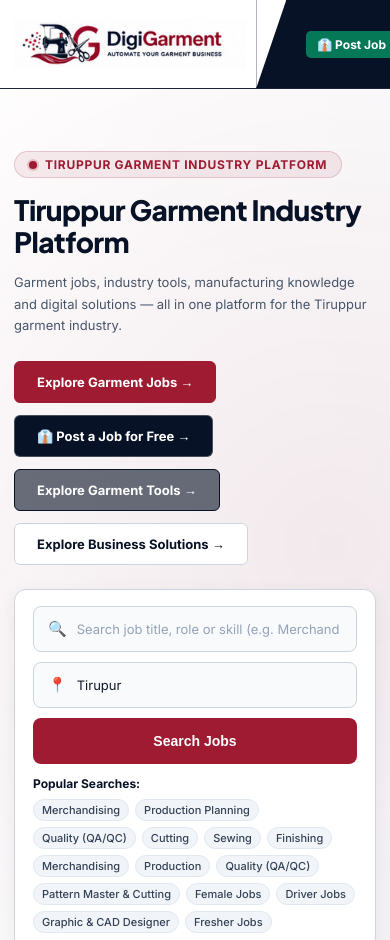
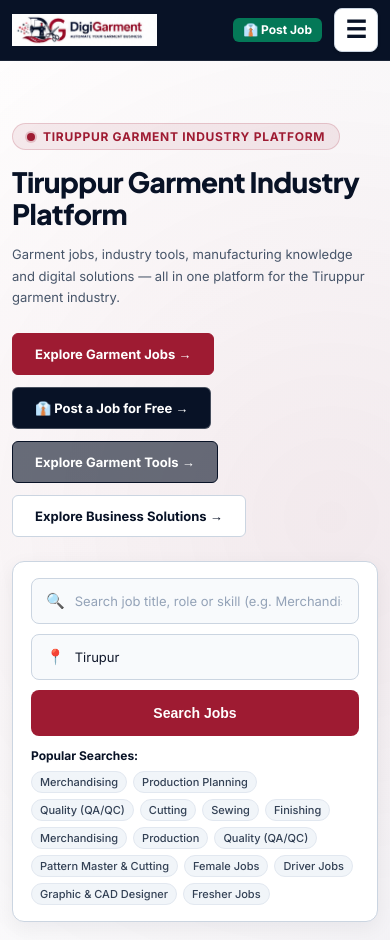
Before and after one commit to ksanthosh930-hue/tiruppurgarment, a plain HTML site: page index.html in a window 390 px wide. Shown: the top 940 px of the page. Drawn offline with Linux system fonts and the light colour scheme; no server answers.

Commit message:
fix(mobile): restore visible hamburger navigation

```diff
--- a/css/styles.css
+++ b/css/styles.css
@@ -114,17 +114,25 @@ a {
 .menu-toggle {
     display: none;
     margin-left: auto;
-    background: none;
-    border: 0;
-    color: #fff;
-    font-size: 26px;
+    background: #FFFFFF;
+    border: 1px solid #CBD5E1;
+    border-radius: 8px;
+    color: #081226;
+    font-size: 24px;
+    font-weight: 800;
     min-width: 44px;
     min-height: 44px;
+    width: 44px;
+    height: 44px;
     align-items: center;
     justify-content: center;
     cursor: pointer;
     touch-action: manipulation;
     padding: 0;
+    box-shadow: 0 1px 3px rgba(0, 0, 0, 0.18);
+    flex-shrink: 0;
+    box-sizing: border-box;
+    transition: background-color 0.15s ease, border-color 0.15s ease;
 }
 
 .hero {
@@ -1621,7 +1629,45 @@ footer {
 
 @media(max-width:800px) {
     .container {
-        width: min(100% - 28px, 680px)
+        width: min(100% - 24px, 680px);
+    }
+
+    .site-header {
+        position: sticky;
+        top: 0;
+        z-index: 100;
+        background: #081226;
+    }
+
+    .nav-wrap {
+        height: 60px !important;
+        display: flex !important;
+        align-items: center !important;
+        justify-content: space-between !important;
+        gap: 8px !important;
+        box-sizing: border-box !important;
+    }
+
+    .brand {
+        padding-right: 0 !important;
+        display: flex !important;
+        align-items: center !important;
+        flex-shrink: 1 !important;
+        min-width: 0 !important;
+    }
+
+    .brand img {
+        height: 32px !important;
+        max-height: 32px !important;
+        max-width: 155px !important;
+        width: auto !important;
+        object-fit: contain !important;
+        object-position: left center !important;
+    }
+
+    .brand::before,
+    .brand::after {
+        display: none !important;
     }
 
     .nav {
@@ -1629,7 +1675,7 @@ footer {
         position: absolute;
         left: 14px;
         right: 14px;
-        top: 72px;
+        top: 64px;
         background: #081226;
         padding: 16px;
         flex-direction: column;
@@ -1683,26 +1729,63 @@ footer {
 
     .nav-btn-employer-mobile {
         display: inline-flex !important;
-        align-items: center;
-        gap: 4px;
-        background: #047857;
+        align-items: center !important;
+        gap: 4px !important;
+        background: #047857 !important;
         color: #FFFFFF !important;
-        font-size: 12px;
-        font-weight: 700;
-        padding: 6px 11px;
-        border-radius: 5px;
-        text-decoration: none;
-        white-space: nowrap;
-        margin-left: auto;
-    }
-
-    .nav-btn-employer-mobile:hover {
-        background: #065F46;
+        font-size: 12px !important;
+        font-weight: 700 !important;
+        padding: 6px 10px !important;
+        border-radius: 6px !important;
+        text-decoration: none !important;
+        white-space: nowrap !important;
+        margin-left: auto !important;
+        flex-shrink: 0 !important;
+        line-height: 1 !important;
+    }
+
+    .nav-btn-employer-mobile:hover,
+    .nav-btn-employer-mobile:active {
+        background: #065F46 !important;
     }
 
     .menu-toggle {
-        display: block;
-        margin-left: 10px !important;
+        display: inline-flex !important;
+        align-items: center !important;
+        justify-content: center !important;
+        min-width: 44px !important;
+        min-height: 44px !important;
+        width: 44px !important;
+        height: 44px !important;
+        margin-left: 4px !important;
+        margin-right: 0 !important;
+        padding: 0 !important;
+        background: #FFFFFF !important;
+        color: #081226 !important;
+        border: 1px solid #CBD5E1 !important;
+        border-radius: 8px !important;
+        font-size: 24px !important;
+        font-weight: 800 !important;
+        line-height: 1 !important;
+        cursor: pointer !important;
+        touch-action: manipulation !important;
+        box-shadow: 0 1px 3px rgba(0, 0, 0, 0.18) !important;
+        flex-shrink: 0 !important;
+        box-sizing: border-box !important;
+        transition: background-color 0.15s ease, border-color 0.15s ease, transform 0.1s ease !important;
+    }
+
+    .menu-toggle:hover,
+    .menu-toggle:active {
+        background: #F1F5F9 !important;
+        border-color: #94A3B8 !important;
+        color: #000000 !important;
+    }
+
+    .menu-toggle.active {
+        background: #E2E8F0 !important;
+        border-color: #64748B !important;
+        color: #081226 !important;
     }
 
     .hero-grid {
@@ -1762,7 +1845,9 @@ footer {
 
 @media(max-width:500px) {
     .brand img {
-        height: 50px
+        height: 32px !important;
+        max-height: 32px !important;
+        max-width: 145px !important;
     }
 
     .hero h1 {
@@ -2802,6 +2887,28 @@ body.dg-nav-locked {
     overflow: hidden !important;
 }
 
+@media (max-width: 350px) {
+    .nav-wrap {
+        gap: 4px !important;
+    }
+    .brand img {
+        height: 28px !important;
+        max-height: 28px !important;
+        max-width: 125px !important;
+    }
+    .nav-btn-employer-mobile {
+        font-size: 11px !important;
+        padding: 5px 7px !important;
+    }
+    .menu-toggle {
+        min-width: 44px !important;
+        min-height: 44px !important;
+        width: 44px !important;
+        height: 44px !important;
+        font-size: 22px !important;
+    }
+}
+
 @media (min-width: 801px) {
     .menu-toggle {
         display: none !important;
--- a/index.html
+++ b/index.html
@@ -773,7 +773,7 @@
                 <img id="navLogo" src="assets/images/logo-light.png" alt="Tiruppur Garment Logo">
             </a>
             <a href="/employer/register?ref=nav_mobile_header" class="nav-btn-employer-mobile" onclick="if(window.dgTrackEmployerEvent){window.dgTrackEmployerEvent('employer_cta_click', {cta_location: 'nav_mobile_header'});}">👔 Post Job</a>
-            <button class="menu-toggle" aria-label="Open menu" aria-expanded="false">☰</button>
+            <button class="menu-toggle" id="menuToggle" aria-label="Open menu" aria-expanded="false">☰</button>
             <nav class="nav" id="mainNav">
                 <a class="active" href="/">Home</a>
                 <a href="/jobs">Tiruppur Jobs</a>
--- a/js/main.js
+++ b/js/main.js
@@ -321,19 +321,7 @@ document.addEventListener("DOMContentLoaded", () => {
         });
     }
 
-    // --- Mobile Menu Toggle ---
-    const toggle = document.querySelector(".menu-toggle");
-    const nav = document.getElementById("mainNav");
-    if (toggle && nav) {
-        toggle.addEventListener("click", () => {
-            const open = nav.classList.toggle("open");
-            toggle.setAttribute("aria-expanded", String(open));
-        });
-
-        nav.querySelectorAll("a").forEach(link => {
-            link.addEventListener("click", () => nav.classList.remove("open"));
-        });
-    }
+    // Mobile menu toggle is handled globally by auth-nav.js
 
     // --- Bootstrapping ---
     Promise.all([
```
Also changed, not shown: free_job_posting.html (+1 -1 lines), hire.html (+1 -1 lines), jobs.html (+1 -1 lines).
